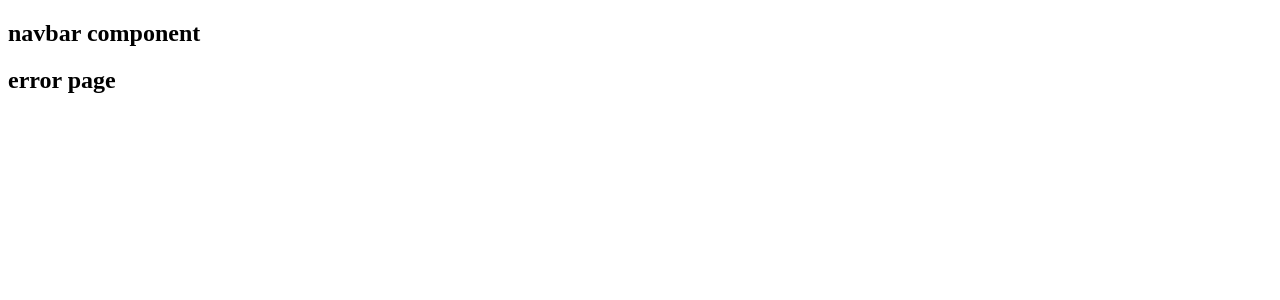
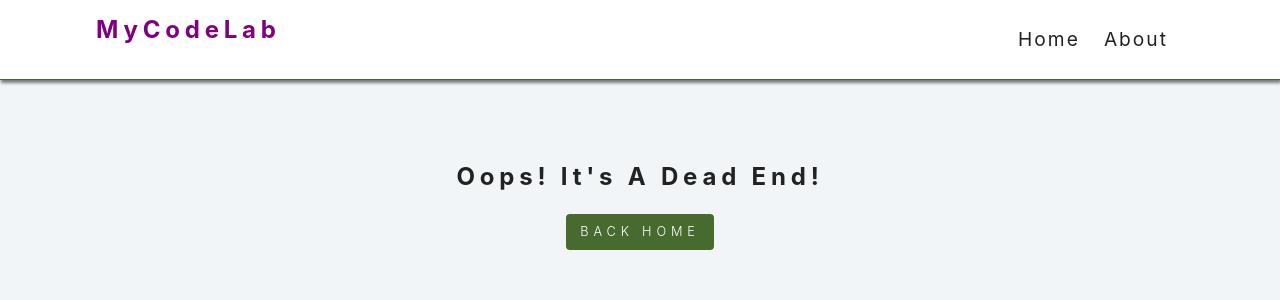
Before and after one commit to mdcodelab/react-CocktailDB-API-app, a React (Create React App) app: page /tome in a window 1280 px wide. Shown: the top 300 px of the page. Built offline with nearby package versions, Linux system fonts and the light colour scheme.

Commit message:
completed: navbar, about and error pages

```diff
--- a/src/components/Loading.js
+++ b/src/components/Loading.js
@@ -2,8 +2,8 @@ import React from 'react'
 
 const Loading = () => {
  return (
-  <div className="loader">
-  </div>
+
+    <div>Loading component ...</div>
  )
 }
 
--- a/src/components/Navbar.js
+++ b/src/components/Navbar.js
@@ -1,10 +1,17 @@
-import React from 'react'
+import React from 'react';
+import {Link} from "react-router-dom";
 
 const Navbar = () => {
   return (
-    <div>
-      <h2>navbar component</h2>
-    </div>
+    <nav className="navbar">
+        <div className="nav-center">
+            <Link to="/"><h2 className="logo">MyCodeLab</h2></Link>
+            <ul className="nav-links">
+              <li><Link to="/">Home</Link></li>
+              <li><Link to="/about">About</Link></li>
+            </ul>
+        </div>
+  </nav>
   )
 }
 
--- a/src/context.js
+++ b/src/context.js
@@ -5,11 +5,10 @@ import { withRouter } from "react-router-dom";
 const AppContext=React.createContext();
 
 const AppProvider = ({children}) => {
-  const[dark, setDark]=React.useState(false);
 
 
 
-  return <AppContext.Provider >
+  return <AppContext.Provider value="hello">
 
     {children}
   </AppContext.Provider>
--- a/src/index.css
+++ b/src/index.css
@@ -0,0 +1,215 @@
+/*======
+Variables
+======
+*/
+:root {
+  --primaryLightColor: #d4e6a5;
+  --primaryColor: #476a2e;
+  --primaryDarkColor: #c02c03;
+  --mainWhite: #fff;
+  --offWhite: #f7f7f7;
+  --mainBackground: #f1f5f8;
+  --mainOverlay: rgba(35, 10, 36, 0.4);
+  --mainBlack: #222;
+  --mainGrey: #ececec;
+  --darkGrey: #afafaf;
+  --mainRed: #bd0303;
+  --mainTransition: all 0.3s linear;
+  --mainSpacing: 0.3rem;
+  --lightShadow: 1px 3px 3px 0px rgba(0, 0, 0, 0.5);
+  --darkShadow: 4px 10px 5px 0px rgba(0, 0, 0, 0.5);
+  --mainBorderRadius: 0.25rem;
+  --smallWidth: 85vw;
+  --maxWidth: 40rem;
+  --fullWidth: 1170px;
+}
+/*
+======
+Global Styles
+======
+*/
+* {
+  margin: 0;
+  padding: 0;
+  box-sizing: border-box;
+}
+
+body {
+  font-family: -apple-system, BlinkMacSystemFont, 'Segoe UI', Roboto, Oxygen,
+    Ubuntu, Cantarell, 'Open Sans', 'Helvetica Neue', sans-serif;
+  color: var(--mainBlack);
+  background: var(--mainBackground);
+  line-height: 1.4;
+  font-size: 1rem;
+  font-weight: 300;
+}
+h1,
+h2,
+h3,
+h4,
+h5,
+h6 {
+  font-family: var(--slantedFont);
+  margin-bottom: 1.25rem;
+  letter-spacing: var(--mainSpacing);
+}
+p {
+  margin-bottom: 1.25rem;
+}
+ul {
+  list-style-type: none;
+}
+a {
+  text-decoration: none;
+  color: var(--mainBlack);
+}
+img {
+  width: 100%;
+  display: block;
+}
+
+/*
+======
+Buttons
+======
+*/
+.btn,
+.btn-white,
+.btn-primary {
+  text-transform: uppercase;
+  letter-spacing: var(--mainSpacing);
+  color: var(--primaryColor);
+  border: 2px solid var(--primaryColor);
+  padding: 0.45rem 0.8rem;
+  display: inline-block;
+  transition: var(--mainTransition);
+  cursor: pointer;
+  font-size: 0.8rem;
+  background: transparent;
+  border-radius: var(--mainBorderRadius);
+  display: inline-block;
+}
+.btn:hover {
+  background: var(--primaryColor);
+  color: var(--mainWhite);
+}
+.btn-white {
+  background: transparent;
+  color: var(--mainWhite);
+  border-color: var(--mainWhite);
+}
+.btn-white:hover {
+  background: var(--mainWhite);
+  color: var(--primaryColor);
+}
+.btn-primary {
+  background: var(--primaryColor);
+  color: var(--mainWhite);
+  border-color: transparent;
+}
+.btn-primary:hover {
+  background: var(--primaryLightColor);
+  color: var(--primaryColor);
+}
+.btn-block {
+  width: 100%;
+  display: block;
+  margin: 0 auto;
+  box-shadow: var(--lightShadow);
+  text-align: center;
+}
+.btn-details {
+  padding: 0.25rem 0.4rem;
+}
+.btn-details:hover {
+  background: var(--primaryLightColor);
+  border-color: var(--primaryLightColor);
+}
+/*
+======
+Navbar
+======
+*/
+.navbar {
+  background: var(--mainWhite);
+  height: 5rem;
+  display: flex;
+  align-items: center;
+  border-bottom: 1px solid var(--primaryColor);
+  box-shadow: var(--lightShadow);
+}
+.nav-center {
+  display: flex;
+  justify-content: space-between;
+  align-items: center;
+  width: var(--smallWidth);
+  margin: 0 auto;
+  max-width: var(--fullWidth);
+}
+.nav-links {
+  display: flex;
+  align-items: center;
+}
+.nav-links a {
+  text-transform: capitalize;
+  display: inline-block;
+  font-weight: bold;
+  margin-right: 0.5rem;
+  font-weight: 400;
+  letter-spacing: 2px;
+  font-size: 1.2rem;
+  padding: 0.25rem 0.5rem;
+  transition: var(--mainTransition);
+}
+.nav-links a:hover {
+  color: var(--primaryColor);
+}
+.logo {
+  width: 12rem;
+  color: purple;
+}
+/*
+======
+About
+======
+*/
+.about-section {
+  width: var(--smallWidth);
+  max-width: var(--maxWidth);
+  margin: 0 auto;
+}
+.about-section p {
+  line-height: 2rem;
+  font-weight: 400;
+  letter-spacing: 2px;
+}
+/*
+======
+Error
+======
+*/
+.error-page {
+  display: flex;
+  justify-content: center;
+}
+.error-container {
+  text-align: center;
+  text-transform: capitalize;
+}
+/*
+======
+Cocktails List
+======
+*/
+
+section {
+    padding: 5rem 0;
+  }
+  .section-title {
+    font-size: 2rem;
+    text-transform: capitalize;
+    letter-spacing: var(--mainSpacing);
+    text-align: center;
+    margin-bottom: 3.5rem;
+    margin-top: 1rem;
+  }
--- a/src/pages/About.js
+++ b/src/pages/About.js
@@ -2,9 +2,12 @@ import React from 'react'
 
 const About = () => {
   return (
-    <div>
-      <h2>about page</h2>
-    </div>
+    <section className="section about-section">
+      <h1 className="section-title">about us</h1>
+      <p>Lorem ipsum dolor sit amet consectetur adipisicing elit. Alias quod eum explicabo officia
+       aliquid id minus eos natus iure exercitationem corporis, iste totam labore nisi iusto doloribus
+       similique inventore suscipit sunt consequuntur harum deserunt laborum esse eaque? Fugit, repudiandae officiis.</p>
+    </section>
   )
 }
 
--- a/src/pages/Error.js
+++ b/src/pages/Error.js
@@ -1,10 +1,14 @@
 import React from 'react'
+import {Link} from "react-router-dom";
 
 const Error = () => {
   return (
-    <div>
-      <h2>error page</h2>
-    </div>
+    <section className="section error-page">
+      <div className="error-container">
+        <h1>oops! it's a dead end!</h1>
+        <Link to="/" className="btn btn-primary">Back Home</Link>
+      </div>
+    </section>
   )
 }
 
```
